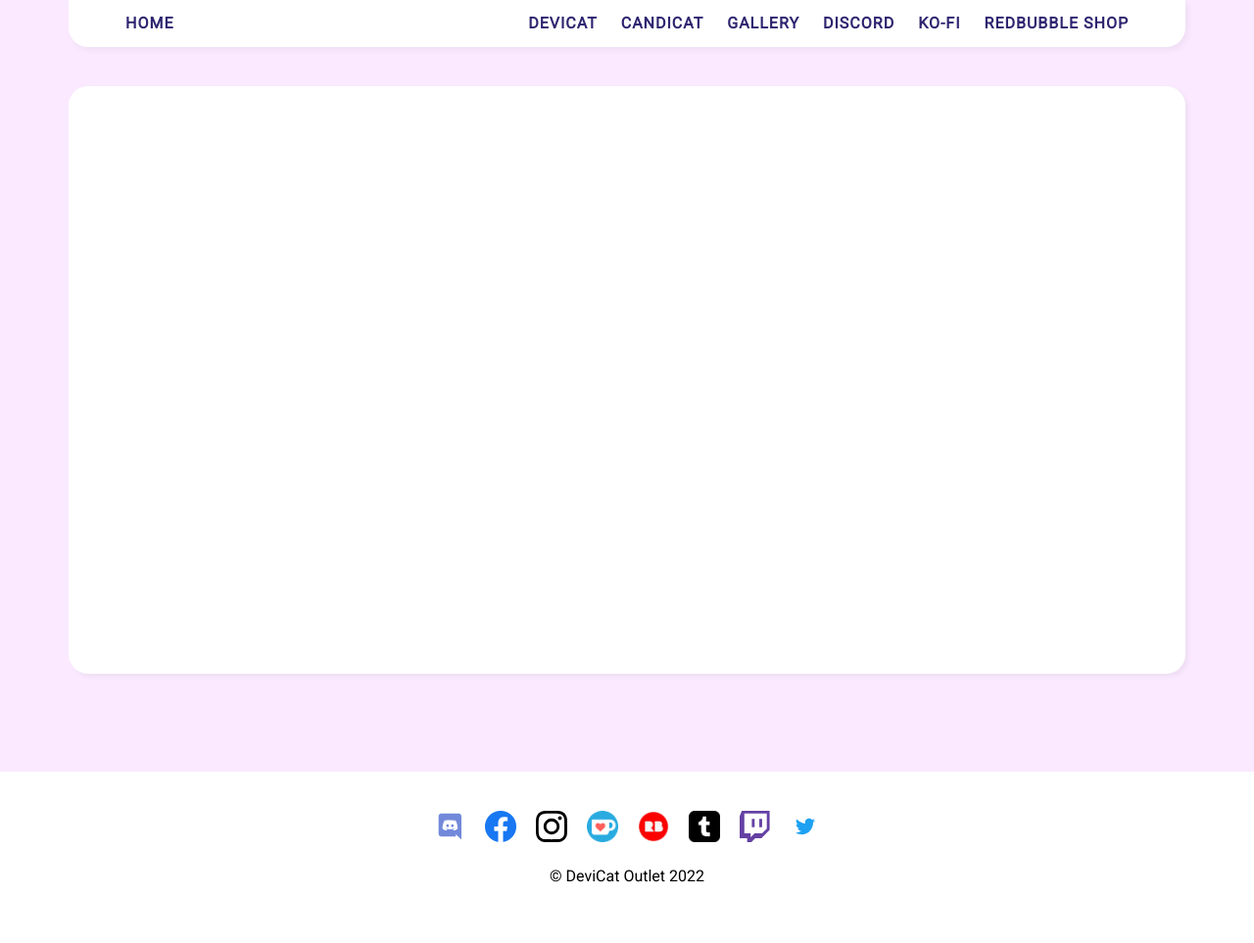
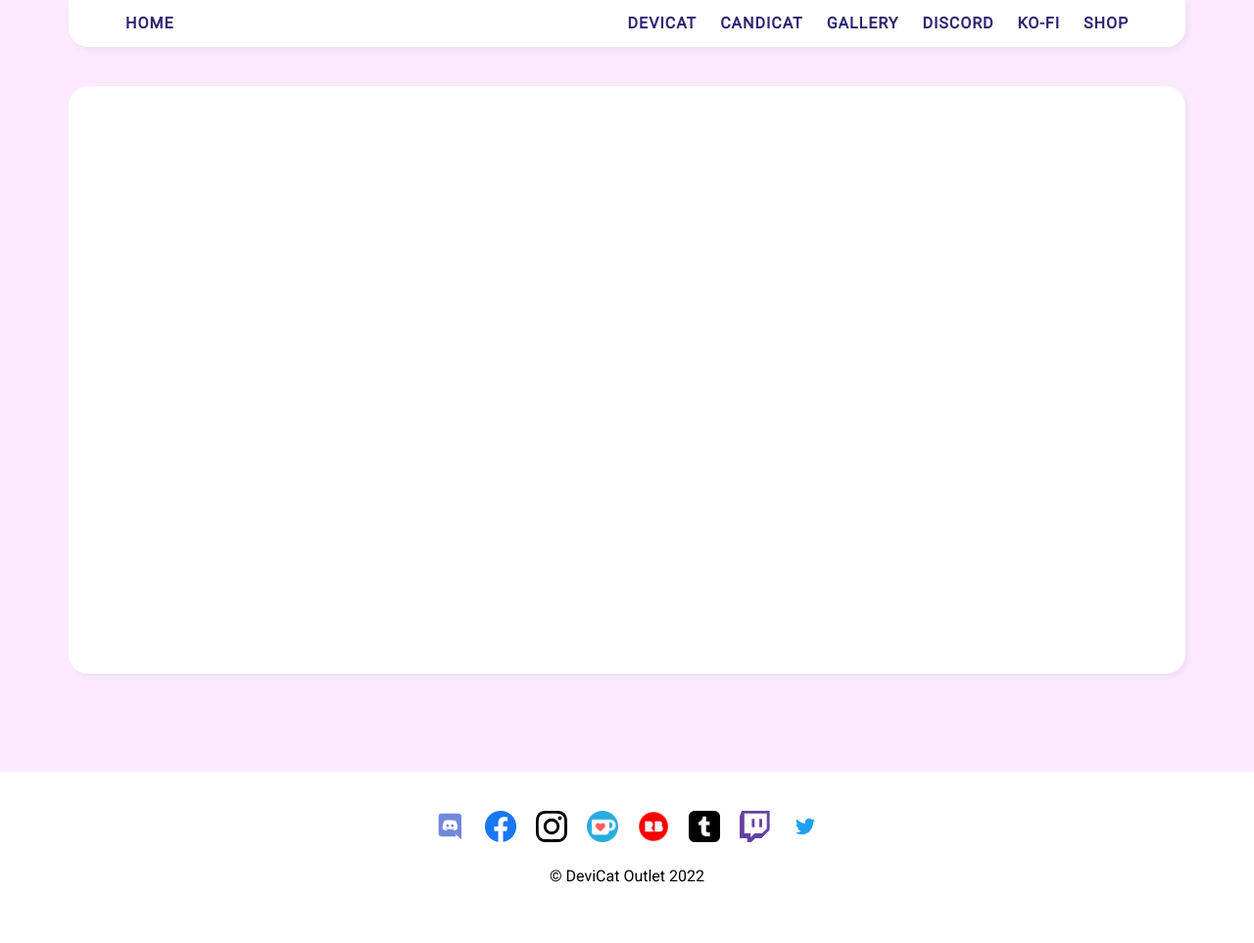
Before and after one commit to DeviCatOutlet/devicatoutlet.github.io, a Jekyll site: the page built from newsletter.md, in a window 1280 px wide. Shown: the whole page at 98% size. Built offline with Jekyll 4.4.1, drawn with Linux system fonts in a browser that asks for light colours; some web fonts are replaced; our own code applies the rules of GitHub Pages for plain Markdown files.

Commit message:
Update Header
shorten title

```diff
--- a/_config.yml
+++ b/_config.yml
@@ -5,4 +5,4 @@ nav:
 - Gallery: gallery
 - Discord: https://discord.com/invite/devicat
 - Ko-fi: https://ko-fi.com/devicatoutlet
-- RedBubble Shop: https://www.redbubble.com/people/devicatoutlet/shop
+- Shop: https://www.redbubble.com/people/devicatoutlet/shop
```
